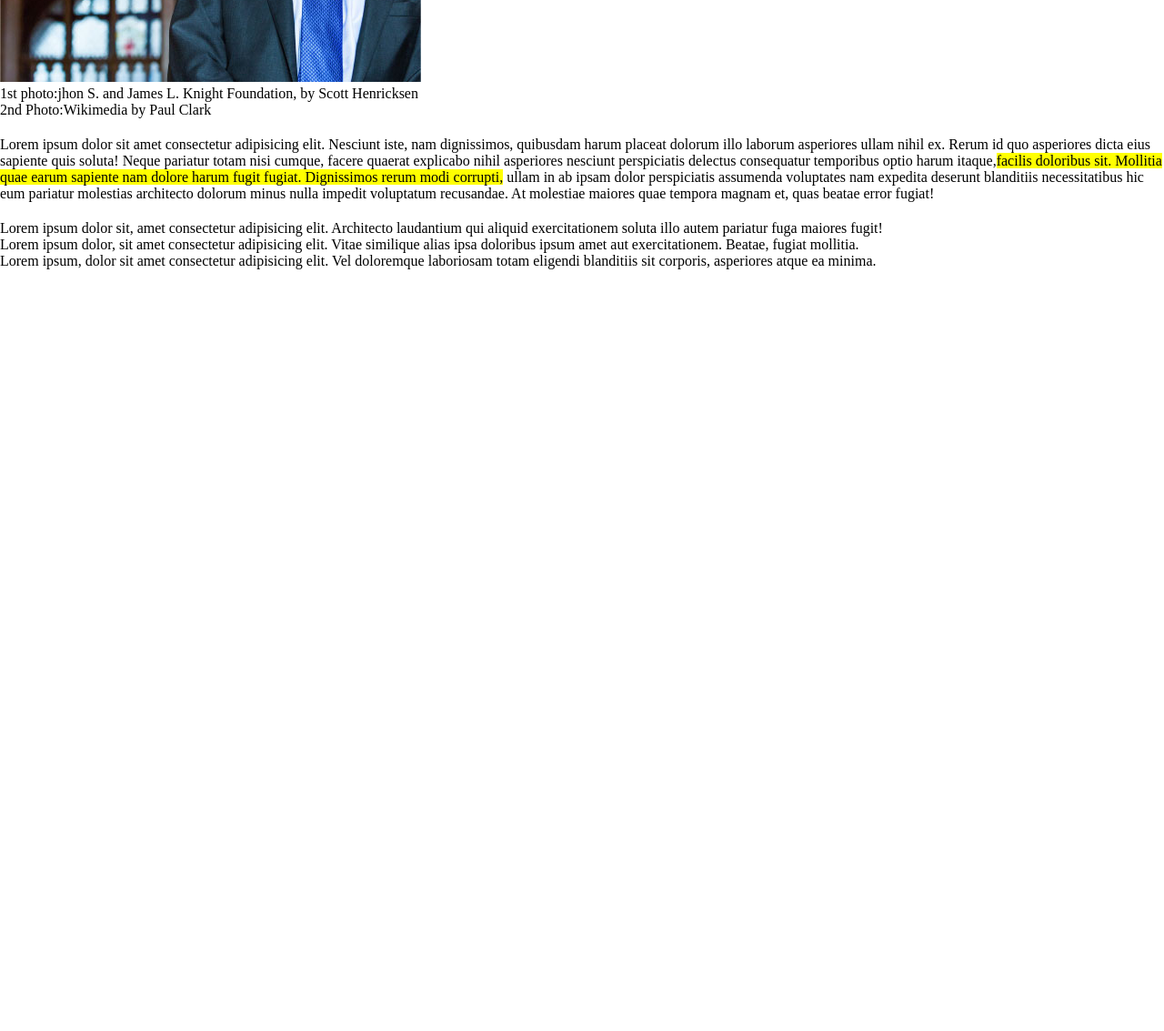
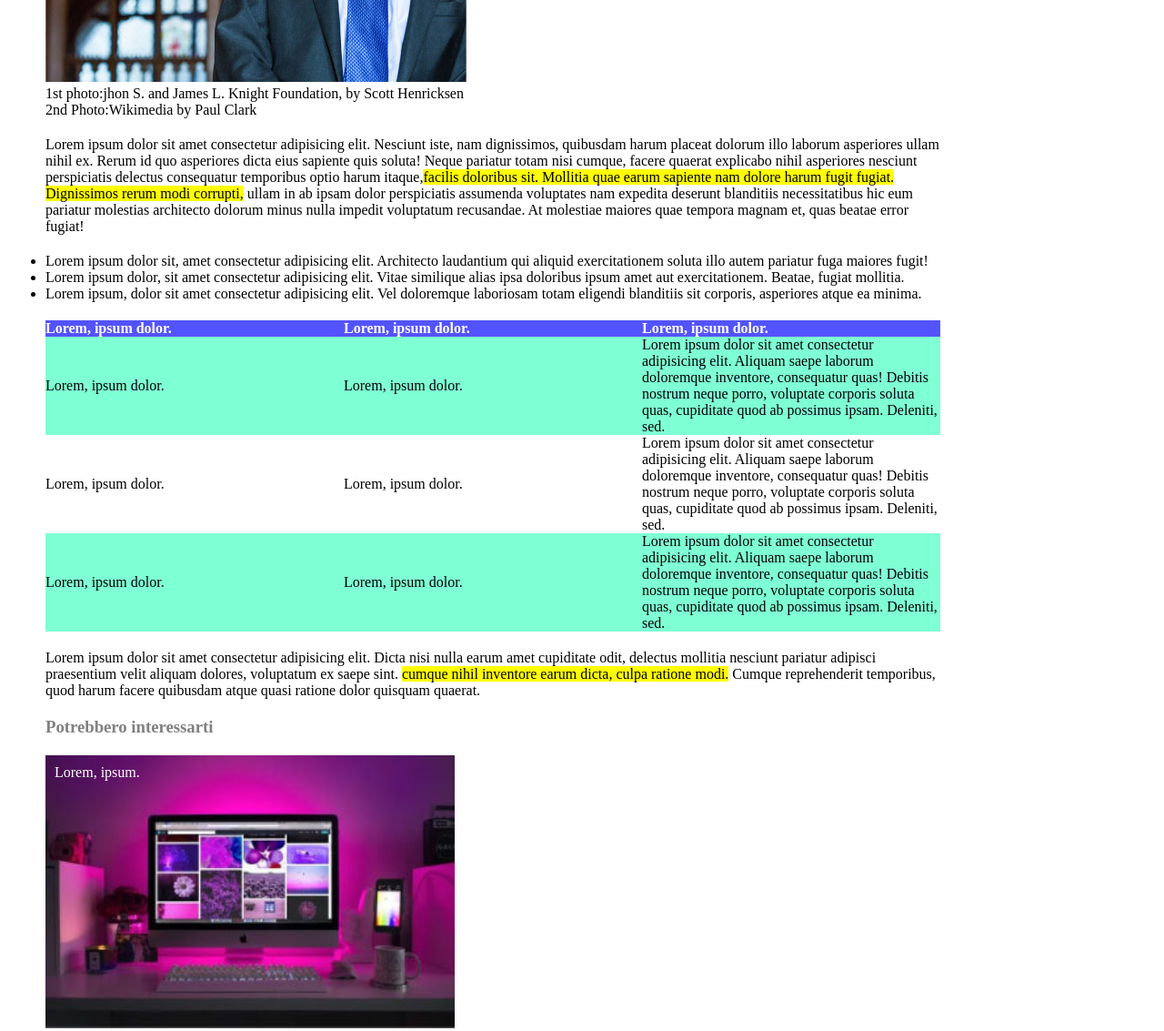
Before and after one commit to francescolazzarin/html-css-booleaner, a plain HTML site: page index.html in a window 1280 px wide. Shown: the part 831-1964 px from the top of the page at 91% size. Before the commit the page ends 1131 px from the top, so only its background shows below. Drawn offline with Linux system fonts and the light colour scheme.

Commit message:
aggiunto tabella e footer

```diff
--- a/css/style.css
+++ b/css/style.css
@@ -24,3 +24,38 @@ a{
 .color_gray{
     color: gray;
 }
+table{
+    width: 80%;
+    border-collapse: collapse;
+    text-align: left;
+
+}
+th{
+    background-color: rgb(83, 83, 255);
+    color: white;
+    width: 33%;
+}
+.dispari{
+    background-color: aquamarine;
+}
+.monitor{
+    background-image: url(../img/monitor.jpg);
+
+}
+.grafico{
+    background-image: url(../img/graph.jpg);
+}
+.background{
+    background-repeat: no-repeat;
+    background-size: contain;
+    height: 300px;
+    color: white;
+    padding-left: 10px;
+    padding-top: 10px;
+}
+.margin_l{
+    margin-left: 50px;
+}
+.w80{
+    width: 80%;
+}
--- a/index.html
+++ b/index.html
@@ -11,48 +11,79 @@
         <div class="bg_azzurro">
             <img class="logo" src="./img/logo.svg" alt="">
         </div>
+        <div class="margin_l">
             <h1>
                 Internet deve essere al servizio del "bene pubblico": il <br>manifesto di Tim Bereners Lee
             </h1>
+
             <div class="marg_b color_gray">
                 <p>Scritto da <a href="">the Booleaner </a><br>il 10/10/2020</p>
             </div>
+        </div>
     </header>
     <main>
-        <section class="margin_b">
+        <section class="margin_b margin_l">
             <div>
                 <img src="./img/tim-1.jpg" alt="">
             </div>
             <img src="./img/tim-2.jpg" alt="">
             <p class="margin_b">1st photo:jhon S. and James L. Knight Foundation, by Scott Henricksen <br>2nd Photo:Wikimedia by Paul Clark</p>
-            <p>Lorem ipsum dolor sit amet consectetur adipisicing elit. Nesciunt iste, nam dignissimos, quibusdam harum placeat dolorum illo laborum asperiores ullam nihil ex. Rerum id quo asperiores dicta eius sapiente quis soluta! Neque pariatur totam nisi cumque, facere quaerat explicabo nihil asperiores nesciunt perspiciatis delectus consequatur temporibus optio harum itaque,<mark>facilis doloribus sit. Mollitia quae earum sapiente nam dolore harum fugit fugiat. Dignissimos rerum modi corrupti,</mark> ullam in ab ipsam dolor perspiciatis assumenda voluptates nam expedita deserunt blanditiis necessitatibus hic eum pariatur molestias architecto dolorum minus nulla impedit voluptatum recusandae. At molestiae maiores quae tempora magnam et, quas beatae error fugiat!</p>
+            <p class="w80">Lorem ipsum dolor sit amet consectetur adipisicing elit. Nesciunt iste, nam dignissimos, quibusdam harum placeat dolorum illo laborum asperiores ullam nihil ex. Rerum id quo asperiores dicta eius sapiente quis soluta! Neque pariatur totam nisi cumque, facere quaerat explicabo nihil asperiores nesciunt perspiciatis delectus consequatur temporibus optio harum itaque,<mark>facilis doloribus sit. Mollitia quae earum sapiente nam dolore harum fugit fugiat. Dignissimos rerum modi corrupti,</mark> ullam in ab ipsam dolor perspiciatis assumenda voluptates nam expedita deserunt blanditiis necessitatibus hic eum pariatur molestias architecto dolorum minus nulla impedit voluptatum recusandae. At molestiae maiores quae tempora magnam et, quas beatae error fugiat!</p>
         </section>
-        <section>
+        <section class="margin_b margin_l margin_r">
             <ul>
-                <li>Lorem ipsum dolor sit, amet consectetur adipisicing elit. Architecto laudantium qui aliquid exercitationem soluta illo autem pariatur fuga maiores fugit!</li>
-                <li>Lorem ipsum dolor, sit amet consectetur adipisicing elit. Vitae similique alias ipsa doloribus ipsum amet aut exercitationem. Beatae, fugiat mollitia.</li>
-                <li>Lorem ipsum, dolor sit amet consectetur adipisicing elit. Vel doloremque laboriosam totam eligendi blanditiis sit corporis, asperiores atque ea minima.</li>
+                <li class="w80">Lorem ipsum dolor sit, amet consectetur adipisicing elit. Architecto laudantium qui aliquid exercitationem soluta illo autem pariatur fuga maiores fugit!
+
+                </li>
+                <li class="w80">Lorem ipsum dolor, sit amet consectetur adipisicing elit. Vitae similique alias ipsa doloribus ipsum amet aut exercitationem. Beatae, fugiat mollitia.
+
+                </li>
+                <li class="w80">Lorem ipsum, dolor sit amet consectetur adipisicing elit. Vel doloremque laboriosam totam eligendi blanditiis sit corporis, asperiores atque ea minima.
+
+                </li>
             </ul>
         </section>
-        <section>
-            <table>
+        <section class="margin_b margin_l">
+            <table  class="margin_b">
                 <thead>
+                    <tr>
                         <th>
-
+                            Lorem, ipsum dolor.
                         </th>
                         <th>
-
+                            Lorem, ipsum dolor.
                         </th>
                         <th>
+                            Lorem, ipsum dolor.
+                        </th>
+                    </tr>
 
-                    </th>
                 </thead>
+                <tbody>
+                    <tr class="dispari">
+                        <td>Lorem, ipsum dolor.</td>
+                        <td>Lorem, ipsum dolor.</td>
+                        <td>Lorem ipsum dolor sit amet consectetur adipisicing elit. Aliquam saepe laborum doloremque inventore, consequatur quas! Debitis nostrum neque porro, voluptate corporis soluta quas, cupiditate quod ab possimus ipsam. Deleniti, sed.</td>
+                    </tr>
+                    <tr>
+                        <td>Lorem, ipsum dolor.</td>
+                        <td>Lorem, ipsum dolor.</td>
+                        <td>Lorem ipsum dolor sit amet consectetur adipisicing elit. Aliquam saepe laborum doloremque inventore, consequatur quas! Debitis nostrum neque porro, voluptate corporis soluta quas, cupiditate quod ab possimus ipsam. Deleniti, sed.</td>
+                    </tr>
+                    <tr class="dispari">
+                        <td>Lorem, ipsum dolor.</td>
+                        <td>Lorem, ipsum dolor.</td>
+                        <td>Lorem ipsum dolor sit amet consectetur adipisicing elit. Aliquam saepe laborum doloremque inventore, consequatur quas! Debitis nostrum neque porro, voluptate corporis soluta quas, cupiditate quod ab possimus ipsam. Deleniti, sed.</td>
+                    </tr>
+                </tbody>
             </table>
+            <p class="w80">Lorem ipsum dolor sit amet consectetur adipisicing elit. Dicta nisi nulla earum amet cupiditate odit, delectus mollitia nesciunt pariatur adipisci praesentium velit aliquam dolores, voluptatum ex saepe sint. <mark> cumque nihil inventore earum dicta, culpa ratione modi.</mark> Cumque reprehenderit temporibus, quod harum facere quibusdam atque quasi ratione dolor quisquam quaerat.</p>
         </section>
     </main>
-    <footer>
-
+    <footer class="margin_l">
+        <h3 class="color_gray margin_b">Potrebbero interessarti</h3>
+        <div class="monitor margin_b background">Lorem, ipsum.</div>
+        <div class="grafico margin_b background">Lorem, ipsum.</div>
     </footer>
-
 </body>
 </html>
```
Lines whose indentation alone changed are shown as unchanged.
